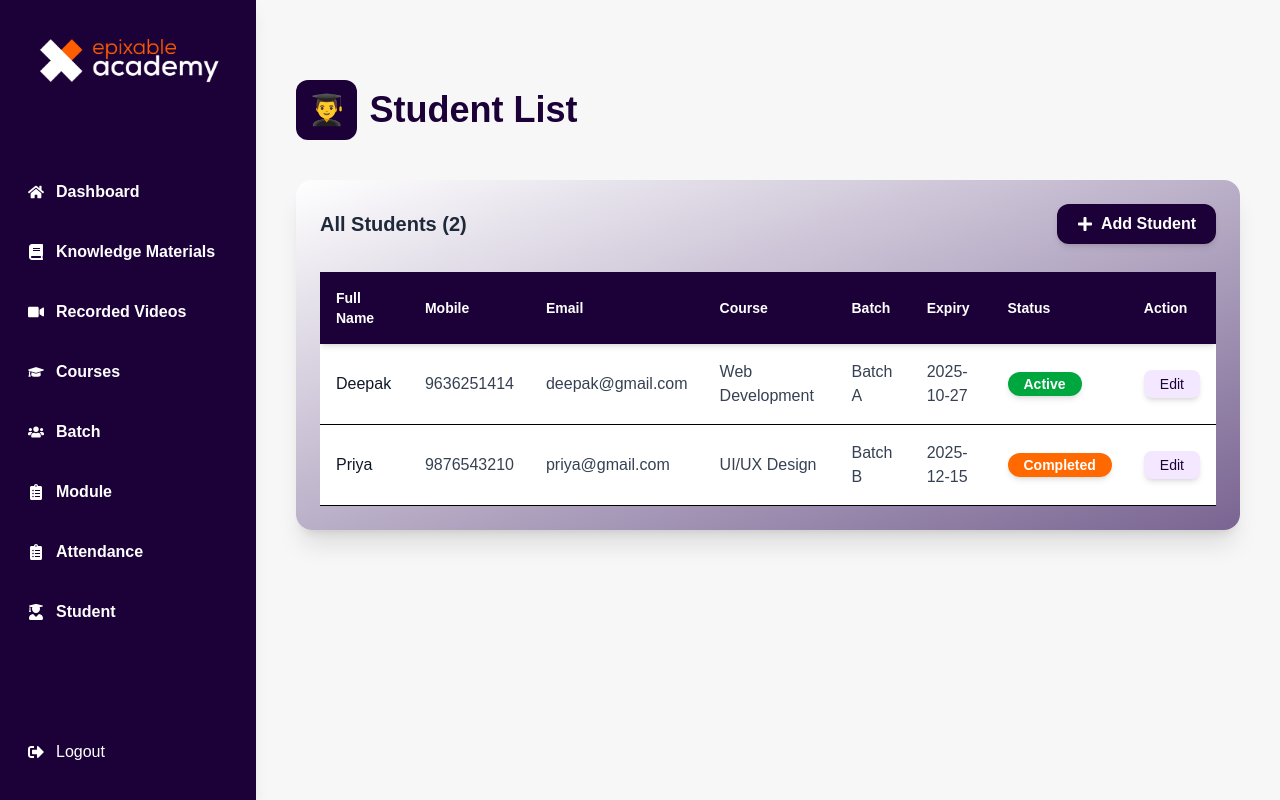
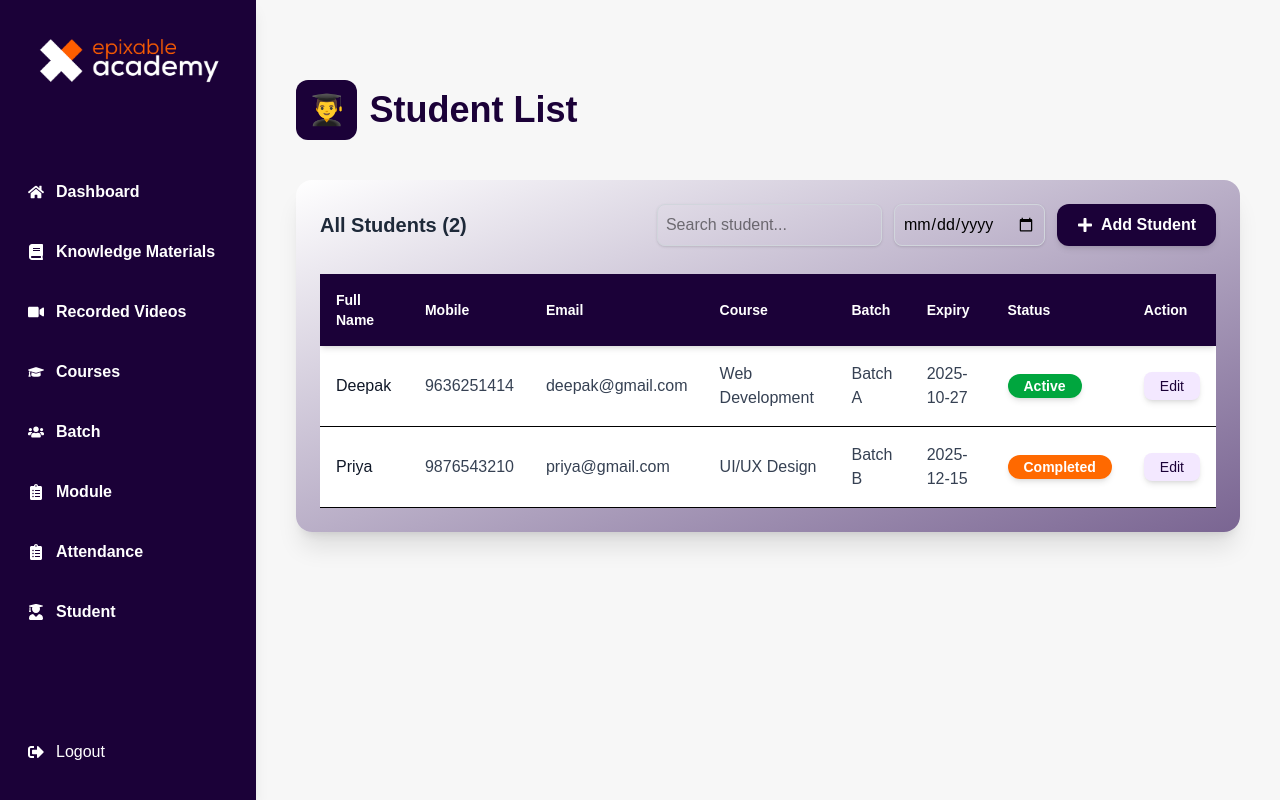
Before and after one commit to darshaaa/Epixable, a React (Vite) app: page /admin/list in a window 1280 px wide. Built offline with nearby package versions, Linux system fonts and the light colour scheme.

Commit message:
Fix MainRouter path issue

```diff
--- a/src/Admin/AdminStudentList.jsx
+++ b/src/Admin/AdminStudentList.jsx
@@ -26,6 +26,10 @@ const AdminStudentList = () => {
       status: "Completed",
     },
   ]);
+
+  // --- Search & Date Filter State ---
+  const [searchQuery, setSearchQuery] = useState("");
+  const [filterDate, setFilterDate] = useState("");
 
   // --- Modals and Form States ---
   const [editStudent, setEditStudent] = useState(null); // For Edit Popup
@@ -79,15 +83,15 @@ const AdminStudentList = () => {
       email: newStudentData.email,
       course: newStudentData.course,
       batch: newStudentData.batch,
-      expiry: newStudentData.endDate || new Date().toISOString().split("T")[0], // Use endDate as expiry or today
-      status: "Active", // Default status for new students
+      expiry: newStudentData.endDate || new Date().toISOString().split("T")[0],
+      status: "Active",
     };
 
     setStudents([...students, newStudent]);
     alert("Student Registered Successfully ✅");
     setShowCreatePopup(false);
 
-    // Reset create form data
+    // Reset form
     setNewStudentData({
       fullName: "",
       gender: "",
@@ -123,7 +127,7 @@ const AdminStudentList = () => {
     closePopup();
   };
 
-  // Utility to close modals with animation (copied from original AdminStudentCreate)
+  // Utility to close modals with animation
   const closeModal = (setter) => {
     document
       .getElementById("modal-content")
@@ -132,6 +136,20 @@ const AdminStudentList = () => {
       setter(false);
     }, 300); // Match animation duration
   };
+
+  // --- SEARCH + DATE FILTER LOGIC ---
+  const filteredStudents = students.filter((s) => {
+    const matchSearch =
+      s.fullName.toLowerCase().includes(searchQuery.toLowerCase()) ||
+      s.mobile.includes(searchQuery) ||
+      s.email.toLowerCase().includes(searchQuery.toLowerCase()) ||
+      s.course.toLowerCase().includes(searchQuery.toLowerCase()) ||
+      s.batch.toLowerCase().includes(searchQuery.toLowerCase());
+
+    const matchDate = filterDate ? s.expiry === filterDate : true;
+
+    return matchSearch && matchDate;
+  });
 
   return (
     <div className="flex min-h-screen bg-[#F7F7F7] font-poppins">
@@ -149,11 +167,31 @@ const AdminStudentList = () => {
         </div>
 
         <div className="bg-gradient-to-br from-[#FFFFFF] to-[#7a6592] p-6 rounded-2xl shadow-xl">
-          {/* Add Student Button (New Feature) */}
-          <div className="flex justify-between items-center mb-4  pb-3">
+          {/* TOP BAR (Search + Date Filter + Add Student) */}
+          <div className="flex justify-between items-center mb-4 pb-3">
             <h2 className="text-xl font-semibold text-gray-800">
-              All Students ({students.length})
+              All Students ({filteredStudents.length})
             </h2>
+
+            <div className="flex gap-3">
+              {/* Search */}
+              <input
+                type="text"
+                placeholder="Search student..."
+                className="p-2 rounded-lg border border-gray-300 shadow-sm"
+                value={searchQuery}
+                onChange={(e) => setSearchQuery(e.target.value)}
+              />
+
+              {/* Date Picker */}
+              <input
+                type="date"
+                className="p-2 rounded-lg border border-gray-300 shadow-sm"
+                value={filterDate}
+                onChange={(e) => setFilterDate(e.target.value)}
+              />
+
+              {/* Add Student Button */}
               <button
                 onClick={() => setShowCreatePopup(true)}
                 className="flex items-center gap-2 bg-[#1B0138] text-white px-5 py-2 rounded-xl shadow-md hover:bg-[#3A0070] transition font-semibold"
@@ -161,7 +199,9 @@ const AdminStudentList = () => {
                 <FaPlus /> Add Student
               </button>
             </div>
+          </div>
 
+          {/* STUDENT TABLE */}
           <div className="overflow-x-auto">
             <table className="w-full border-collapse ">
               <thead className="sticky top-0 bg-[#1B0138] text-white z-10 shadow-md">
@@ -187,7 +227,7 @@ const AdminStudentList = () => {
               </thead>
 
               <tbody>
-                {students.map((student, index) => (
+                {filteredStudents.map((student, index) => (
                   <tr
                     key={student.id}
                     className="bg-white border-b hover:shadow-lg hover:scale-[1.01] transition-all duration-300"
@@ -212,7 +252,6 @@ const AdminStudentList = () => {
                           student.status === "Active"
                             ? "bg-green-600"
                             : "bg-orange-500"
-
                         }`}
                       >
                         {student.status}
@@ -233,7 +272,7 @@ const AdminStudentList = () => {
           </div>
         </div>
 
-        {/* --- EDIT POPUP (Existing) --- */}
+        {/* --- EDIT POPUP (UNCHANGED) --- */}
         {editStudent && (
           <div className="fixed inset-0 bg-black/60 flex justify-center items-start pt-20 backdrop-blur-sm z-50 p-4">
             <div
@@ -299,11 +338,11 @@ const AdminStudentList = () => {
           </div>
         )}
 
-        {/* --- CREATE STUDENT POPUP (New) --- */}
+        {/* --------------- CREATE POPUP (FULL RESTORED + UNCHANGED) --------------- */}
         {showCreatePopup && (
           <div className="fixed inset-0 bg-black/60 flex justify-center items-start pt-10 backdrop-blur-sm z-50 p-4 overflow-y-auto">
             <div
-              id="modal-content" // Added ID for animation utility
+              id="modal-content"
               className="bg-white w-full max-w-3xl p-8 my-10 rounded-2xl shadow-2xl border border-purple-200 transition-all duration-300 translate-y-0 opacity-100"
             >
               <div className="flex justify-between items-center mb-6 border-b pb-4">
@@ -331,11 +370,12 @@ const AdminStudentList = () => {
                 </button>
               </div>
 
+              {/* --- FULL REGISTRATION FORM (UNCHANGED) --- */}
               <form
                 onSubmit={handleCreateSubmit}
                 className="grid grid-cols-2 gap-6"
               >
-                {/* Row 1: Full Name & Gender */}
+                {/* Full Name */}
                 <div>
                   <label className="block font-semibold mb-1">
                     Full Name *
@@ -349,6 +389,8 @@ const AdminStudentList = () => {
                     placeholder="Enter full name"
                   />
                 </div>
+
+                {/* Gender */}
                 <div>
                   <label className="block font-semibold mb-1">Gender</label>
                   <select
@@ -364,7 +406,7 @@ const AdminStudentList = () => {
                   </select>
                 </div>
 
-                {/* Row 2: Mobile & Email */}
+                {/* Mobile */}
                 <div>
                   <label className="block font-semibold mb-1">
                     Mobile Number
@@ -378,6 +420,8 @@ const AdminStudentList = () => {
                     placeholder="Enter mobile number"
                   />
                 </div>
+
+                {/* Email */}
                 <div>
                   <label className="block font-semibold mb-1">
                     Email Address *
@@ -392,7 +436,7 @@ const AdminStudentList = () => {
                   />
                 </div>
 
-                {/* Row 3: Profession & Address */}
+                {/* Profession */}
                 <div>
                   <label className="block font-semibold mb-1">Profession</label>
                   <input
@@ -404,6 +448,8 @@ const AdminStudentList = () => {
                     placeholder="Enter profession"
                   />
                 </div>
+
+                {/* Address */}
                 <div>
                   <label className="block font-semibold mb-1">
                     Full Address
@@ -418,7 +464,7 @@ const AdminStudentList = () => {
                   />
                 </div>
 
-                {/* Row 4: Membership & Start/End Dates */}
+                {/* Membership */}
                 <div>
                   <label className="block font-semibold mb-1">
                     Membership Category
@@ -435,6 +481,8 @@ const AdminStudentList = () => {
                     <option>Lifetime</option>
                   </select>
                 </div>
+
+                {/* Dates */}
                 <div className="grid grid-cols-2 gap-4">
                   <div>
                     <label className="block font-semibold mb-1">
@@ -460,7 +508,7 @@ const AdminStudentList = () => {
                   </div>
                 </div>
 
-                {/* Row 5: Course & Batch */}
+                {/* Course */}
                 <div>
                   <label className="block font-semibold mb-1">Course *</label>
                   <select
@@ -475,6 +523,8 @@ const AdminStudentList = () => {
                     ))}
                   </select>
                 </div>
+
+                {/* Batch */}
                 <div>
                   <label className="block font-semibold mb-1">Batch</label>
                   <select
@@ -490,7 +540,7 @@ const AdminStudentList = () => {
                   </select>
                 </div>
 
-                {/* Submit Button */}
+                {/* Submit */}
                 <div className="col-span-2 flex justify-end pt-4 border-t mt-4">
                   <button
                     type="submit"
@@ -511,10 +561,12 @@ const AdminStudentList = () => {
             from { opacity: 0; transform: translateY(10px); }
             to { opacity: 1; transform: translateY(0); }
           }
+
           @keyframes slideDown {
             from { transform: translateY(-60px); opacity: 0; }
             to { transform: translateY(0); opacity: 1; }
           }
+
           .animate-slideDown {
             animation: slideDown 0.35s ease-out;
           }
--- a/src/Admin/Batch.jsx
+++ b/src/Admin/Batch.jsx
@@ -175,10 +175,26 @@ const Batch = () => {
             }}
             className="flex items-center bg-[#1B0138] text-white px-6 py-3 rounded-xl hover:bg-[#3a006b] shadow-lg"
           >
-            + Create New Batch
+            ➕ Create New Batch
           </button>
 
           <div className="relative w-60 max-w-xs">
+            {/* Search Icon */}
+            <svg
+              xmlns="http://www.w3.org/2000/svg"
+              className="w-4 h-4 text-gray-500 absolute left-3 top-1/2 transform -translate-y-1/2"
+              fill="none"
+              viewBox="0 0 24 24"
+              stroke="currentColor"
+            >
+              <path
+                strokeLinecap="round"
+                strokeLinejoin="round"
+                strokeWidth="2"
+                d="M21 21l-4.35-4.35m0 0A7.5 7.5 0 1116 10.5a7.5 7.5 0 01-9.9 9.9z"
+              />
+            </svg>
+
             <input
               type="text"
               placeholder="Search Batches.."
```
Lines whose indentation alone changed are shown as unchanged.
